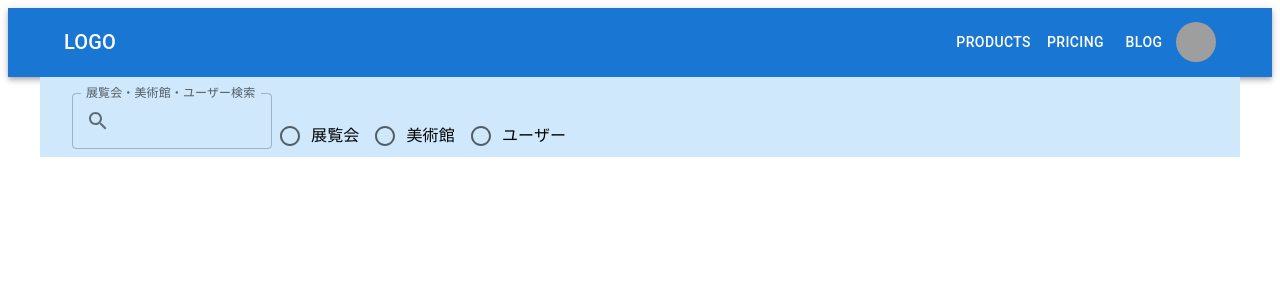
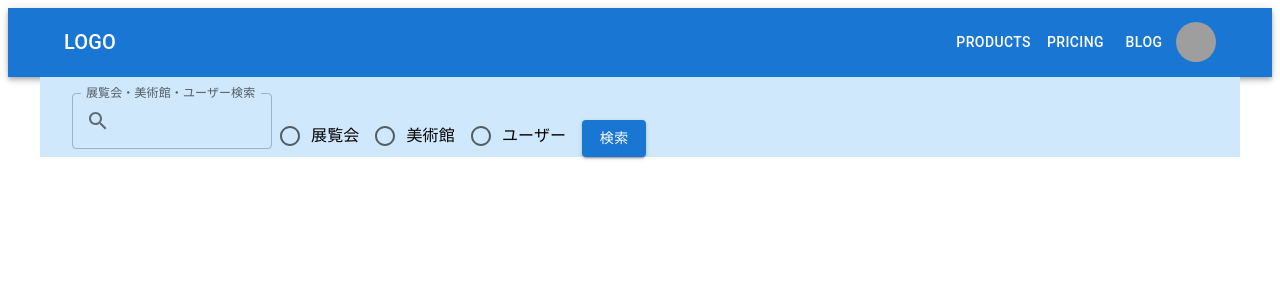
Before and after one commit to monstera3/ato, a React (Create React App) app: page / in a window 1280 px wide. Shown: the top 300 px of the page. Built offline with nearby package versions, Linux system fonts and the light colour scheme; grey boxes are pictures that could not be loaded.

Commit message:
chore: add 検索ボタン

```diff
--- a/src/components/Search.tsx
+++ b/src/components/Search.tsx
@@ -6,9 +6,11 @@ import {
   FormControlLabel, InputAdornment,
   Radio,
   RadioGroup,
-  TextField
+  TextField,
+  Button
 } from '@mui/material';
 import SearchIcon from '@mui/icons-material/Search';
+
 
 
 export const SearchBar=()=> {
@@ -21,7 +23,6 @@ export const SearchBar=()=> {
         <Box
           component="form"
           sx={{
-            display: 'flex', alignItems: 'flex-end',
             '& > :not(style)': { m: 1, width: '25ch'},
           }}
           noValidate
@@ -48,7 +49,7 @@ export const SearchBar=()=> {
             <FormControlLabel value="USER" control={<Radio />} label="ユーザー" />
           </RadioGroup>
         </FormControl>
-
+        <Button variant="contained">検索</Button>
       </Container>
 
     </div>
```
